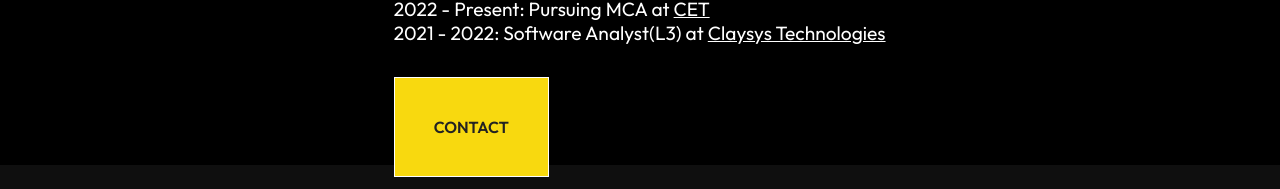
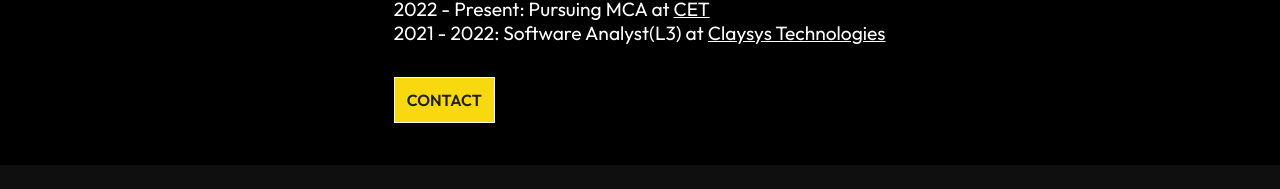
Before and after one commit to sreyas-sc/Portfolio, a React (Create React App) app: page /About in a window 1280 px wide. Shown: the part 611-800 px from the top of the page. Built offline with nearby package versions, Linux system fonts and the light colour scheme.

Commit message:
Update AboutContentStyles.css

```diff
--- a/src/components/AboutContentStyles.css
+++ b/src/components/AboutContentStyles.css
@@ -18,5 +18,5 @@
 }
 .about button{
     margin: 2rem 0;
-    padding: 39px;
+    padding: 12px;
 }
```
